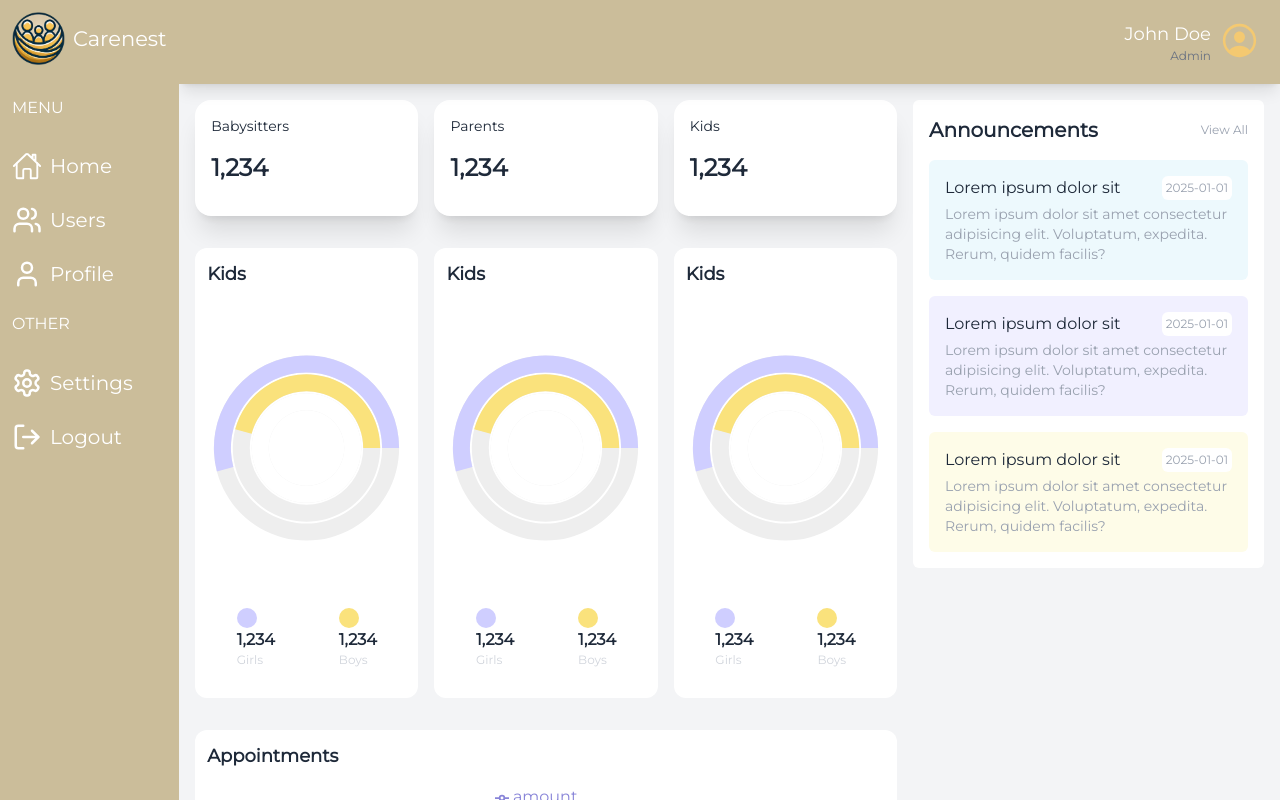
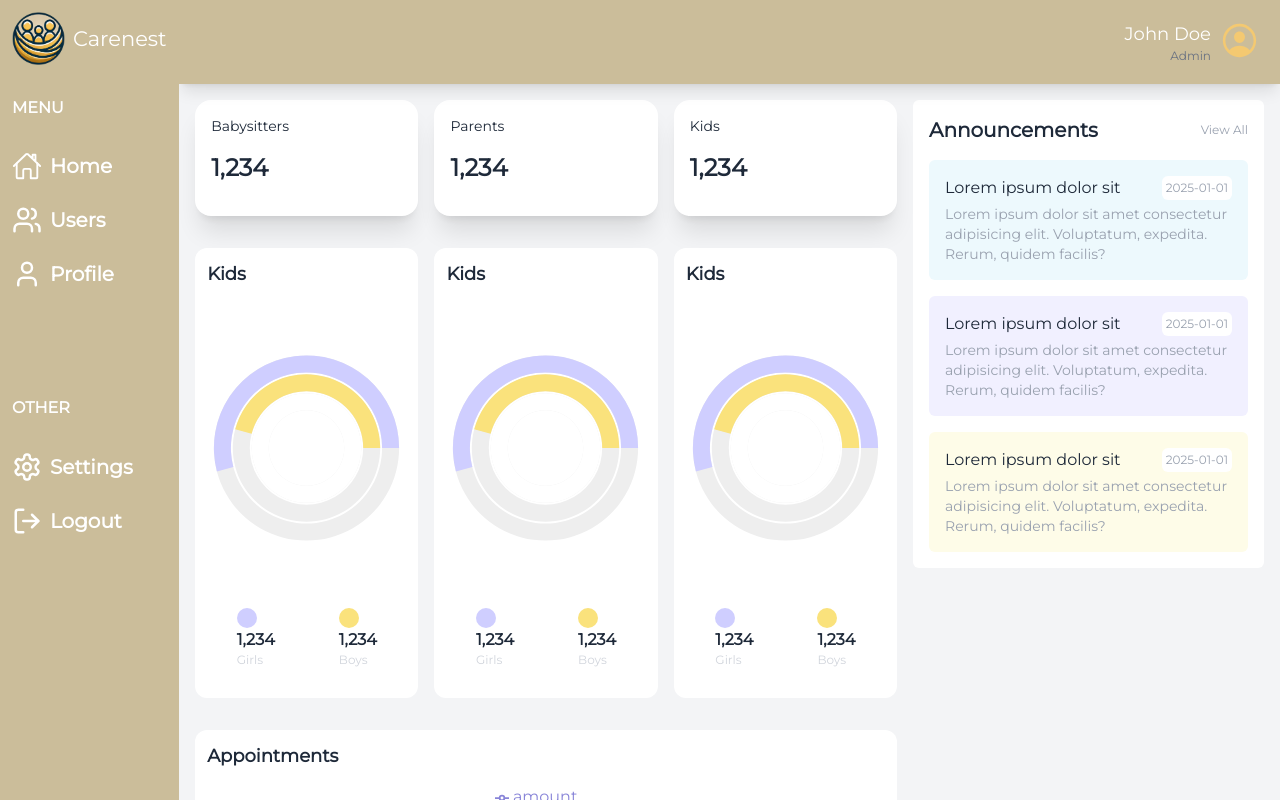
Before and after one commit to Kicknee/CareNest, a Next.js app: page /admin in a window 1280 px wide. Built offline with nearby package versions, Linux system fonts and the light colour scheme.

Commit message:
implement cn function

```diff
--- a/components/Menu.tsx
+++ b/components/Menu.tsx
@@ -2,6 +2,7 @@ import React from "react";
 import Link from "next/link";
 import { IoHomeOutline } from "react-icons/io5";
 import { LuUsers, LuUser, LuLogOut, LuSettings } from "react-icons/lu";
+import { cn } from "@/app/lib/utils";
 
 const menuItems = [
   {
@@ -44,8 +45,13 @@ export default function Menu() {
   return (
     <div className="mt-4 text-sm">
       {menuItems.map((menu) => (
-        <div className="flex flex-col gap-2" key={menu.title}>
-          <span className="my-4 hidden text-[16px] font-light text-white lg:block">
+        <div className="flex flex-col gap-2 md:font-semibold" key={menu.title}>
+          <span
+            className={cn("my-4 text-[16px] text-transparent lg:text-white", {
+              "mt-[30px]": menu.title === "OTHER",
+              "md:mt-[100px]": menu.title === "OTHER",
+            })}
+          >
             {menu.title}
           </span>
           {menu.items.map((item) => (
```
